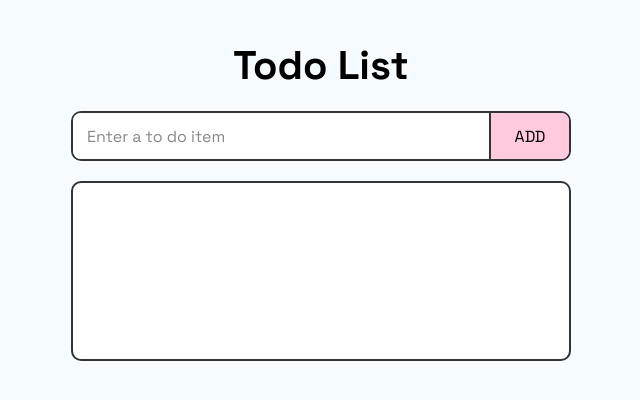
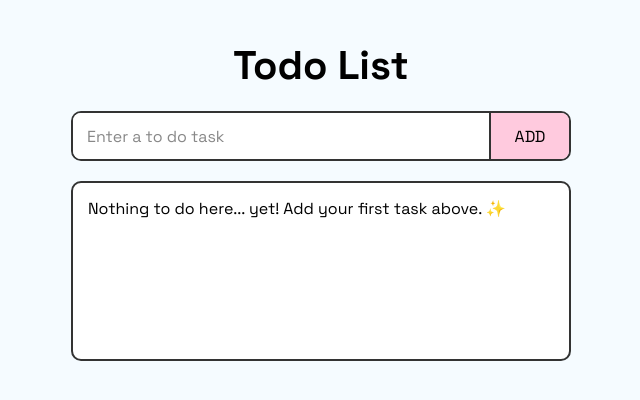
Before and after one commit to SherwinjClitus/Todo-List, a React (Vite) app: page / in a window 1280 px wide. Shown: the top 400 px of the page, without its empty margins (319-959 px from the left). Built offline with nearby package versions, Linux system fonts and the light colour scheme.

Commit message:
UI Improvised

```diff
--- a/src/App.jsx
+++ b/src/App.jsx
@@ -39,21 +39,24 @@ function App() {
             <input
               type="text"
               value={newitem}
-                placeholder="Enter a to do item"
+              placeholder="Enter a to do task"
               onChange={handleChange}
-              ></input>
-              {" "}
+            ></input>{" "}
             <button className="todo-add-btn" onClick={addItem}>
               ADD
             </button>
-
           </div>
           <div className="todo-item">
+            {list.length === 0 ? (
+              <p className="empty-message">
+                Nothing to do here... yet! Add your first task above. ✨
+              </p>
+            ) : (
               <ul>
                 {list.map(function (item) {
                   return (
-                <li>
-                  {item.acitivity}{" "}
+                    <li key={item.id}>
+                      {item.acitivity}
                       <button
                         onClick={() => {
                           handleDone(item.id);
@@ -65,6 +68,7 @@ function App() {
                   );
                 })}
               </ul>
+            )}
           </div>
         </div>
       </div>
```
Lines whose indentation alone changed are shown as unchanged.
